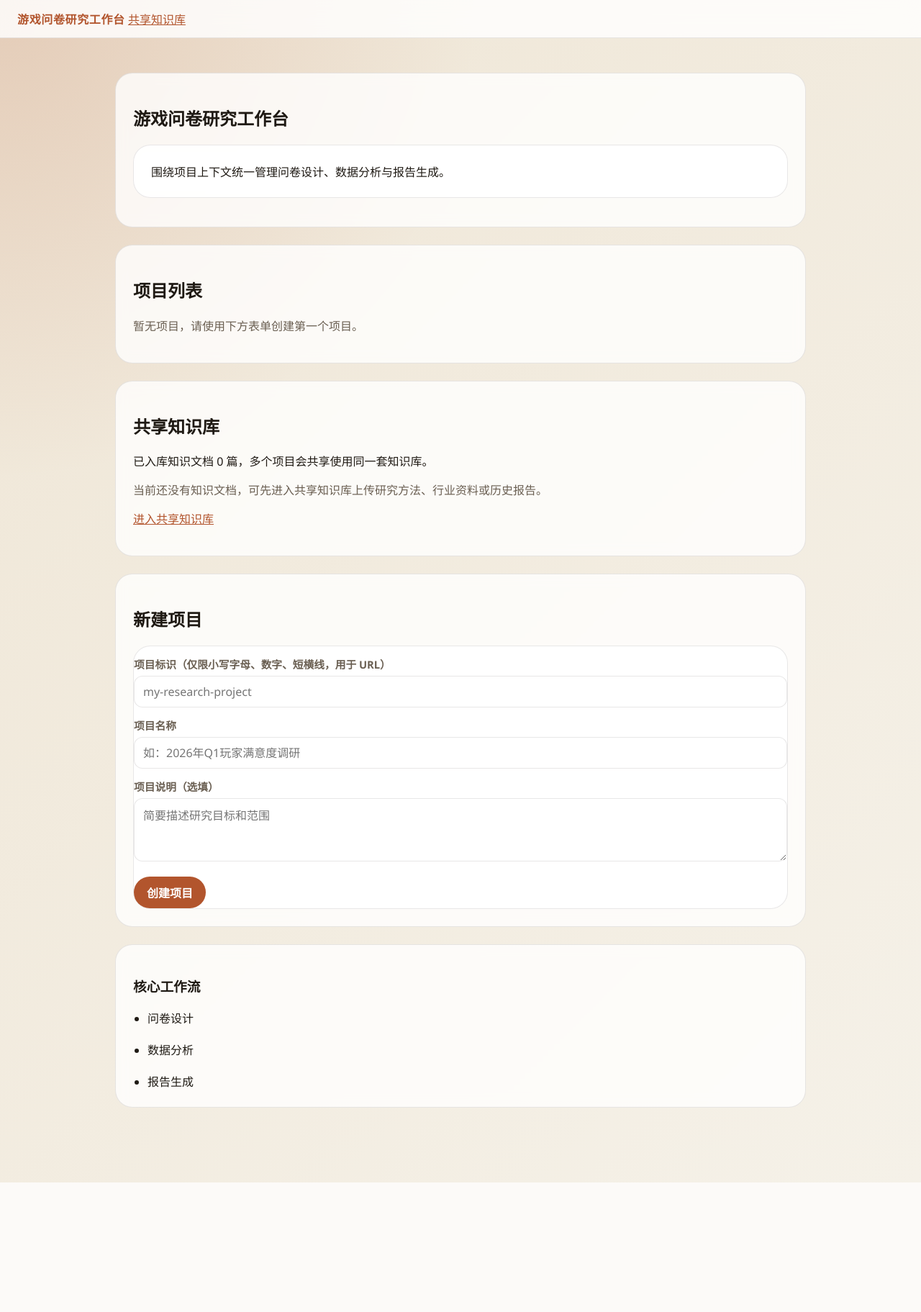
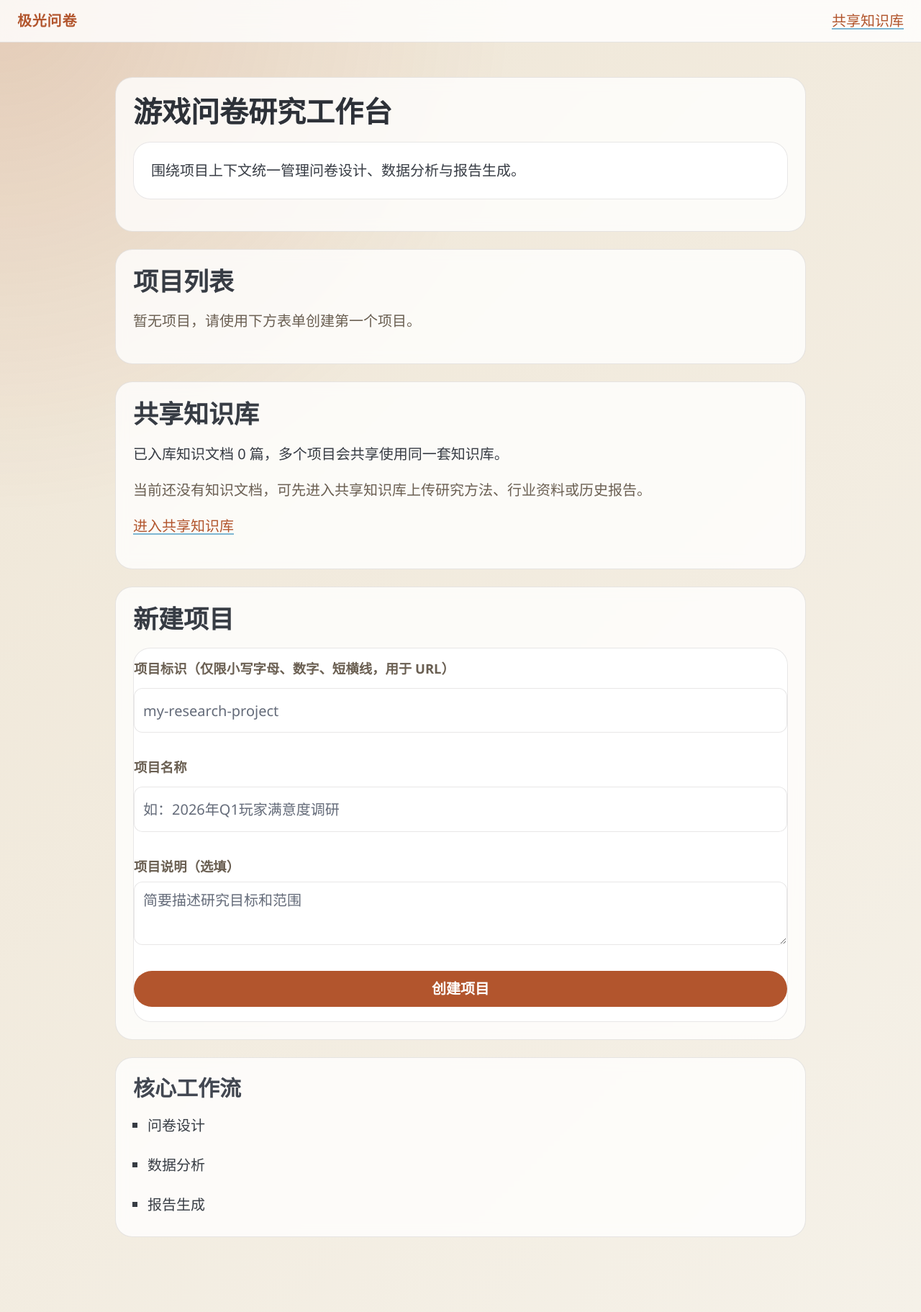
Before and after one commit to MOYAI1234/game-survey-workbench, a FastAPI app: page / in a window 1280 px wide. Shown: the whole page at 72% size. Before the commit the page ends 1643 px from the top, so only its background shows below. Run offline with FastAPI, Linux system fonts and the light colour scheme; data that the repository does not hold is empty; some libraries are stand-ins or nearby versions.

Commit message:
feat(2.0F): add Pico CSS CDN link and container class to layout

```diff
--- a/src/game_survey_workbench/templates/layout.html
+++ b/src/game_survey_workbench/templates/layout.html
@@ -1,17 +1,18 @@
 <!DOCTYPE html>
-<html lang="zh-CN">
+<html lang="zh-CN" data-theme="light">
 <head>
   <meta charset="utf-8">
   <meta name="viewport" content="width=device-width, initial-scale=1">
-  <title>{% block title %}游戏问卷研究工作台{% endblock %}</title>
+  <title>{% block title %}极光问卷{% endblock %}</title>
+  <link rel="stylesheet" href="https://cdn.jsdelivr.net/npm/@picocss/pico@2/css/pico.min.css">
   <link rel="stylesheet" href="/static/app.css">
 </head>
 <body>
   <nav class="top-nav">
-    <a href="/" class="nav-brand">游戏问卷研究工作台</a>
+    <a href="/" class="nav-brand">极光问卷</a>
     <a href="/knowledge" class="nav-link">共享知识库</a>
   </nav>
-  <main class="page">
+  <main class="container page">
     {% block content %}{% endblock %}
   </main>
 </body>
```
Also changed, not shown: tests/test_pico_integration.py (added, +32 -0 lines).
